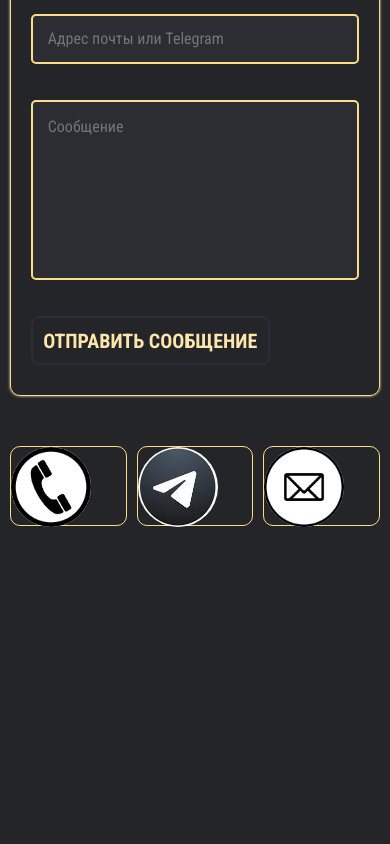
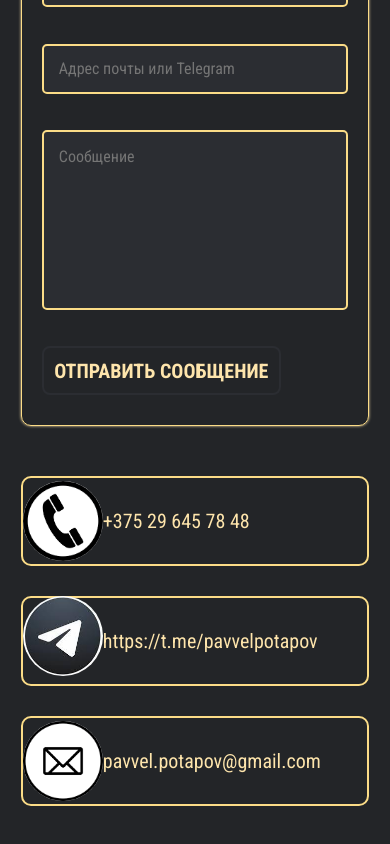
Before and after one commit to pavelminsk1979/portfolioNew, a React (Vite) app: page / in a window 390 px wide. Shown: the part 3053-3897 px from the top of the page. Before the commit the page ends 3679 px from the top, so only its background shows below. Built offline with nearby package versions, Linux system fonts and the light colour scheme.

Commit message:
add contact PhoneTelegramMail

```diff
--- a/src/components/contact/Contact.module.scss
+++ b/src/components/contact/Contact.module.scss
@@ -1,7 +1,7 @@
 .main {
   display: flex;
   justify-content: space-between;
-  min-width: 75%;
+  min-width: 80%;
   margin: 50px 0 100px;
 }
 
@@ -30,9 +30,11 @@
 
 .minBlockLink {
   width: 100%;
-  height: 100px;
+  height: 90px;
   border: 2px solid var(--color-light-300);
   border-radius: 10px;
+  display: flex;
+  align-items: center;
 }
 
 .imgPhoneTelegramMail {
@@ -42,6 +44,12 @@
   background-position: center;
   background-size: cover;
   border-radius: 40px;
+}
+
+.contactPhoneTelegrMail {
+  font-family: var(--font-family-primary);
+  font-size: var(--font-size-xl);
+  font-weight: var(--font-weight-regular);
 }
 
 .input {
@@ -98,35 +106,34 @@
 
 @media screen and (width <= 1000px) {
   .main {
-    flex-direction: column-reverse;
-    gap: 50px;
+    min-width: 90%;
     margin-top: 430px;
-  }
-
-  .blockForm {
-    width: 100%;
-  }
-
-  .blocLink {
-    flex-direction: row;
-    gap: 10px;
-    width: 100%;
-  }
-
-  .minBlockLink {
-    width: 33%;
-    height: 80px;
-    border: 1px solid var(--color-light-300);
-    border-radius: 10px;
   }
 }
 
-@media (width <= 450px) {
+@media (width <= 720px) {
   .main {
     min-width: 95%;
+    flex-direction: column-reverse;
+    align-items: center;
+    gap: 50px;
+    margin-top: 460px;
   }
 
   .blockForm {
     border: 1px solid var(--color-light-300);
+    width: 94%;
+  }
+
+  .blocLink {
+    width: 94%;
   }
 }
+
+@media (width <= 360px) {
+  .contactPhoneTelegrMail {
+    font-family: var(--font-family-primary);
+    font-size: var(--font-size-l);
+    font-weight: var(--font-weight-regular);
+  }
+}
--- a/src/components/contact/Contact.tsx
+++ b/src/components/contact/Contact.tsx
@@ -10,12 +10,18 @@ export const Contact = () => {
       <div className={st.blocLink}>
         <div className={st.minBlockLink}>
           <img alt={'фото проэкта '} className={st.imgPhoneTelegramMail} src={imgPhone} />
+          <span className={st.contactPhoneTelegrMail}>+375 29 645 78 48</span>
         </div>
         <div className={st.minBlockLink}>
-          <img alt={'фото проэкта '} className={st.imgPhoneTelegramMail} src={imgTelegram} />
+          <a href={'https://t.me/pavvelpotapov'}>
+            <img alt={'фото проэкта '} className={st.imgPhoneTelegramMail} src={imgTelegram} />
+          </a>
+
+          <span className={st.contactPhoneTelegrMail}>https://t.me/pavvelpotapov</span>
         </div>
         <div className={st.minBlockLink}>
           <img alt={'фото проэкта '} className={st.imgPhoneTelegramMail} src={imgMail} />
+          <span className={st.contactPhoneTelegrMail}>pavvel.potapov@gmail.com</span>
         </div>
       </div>
 
```
